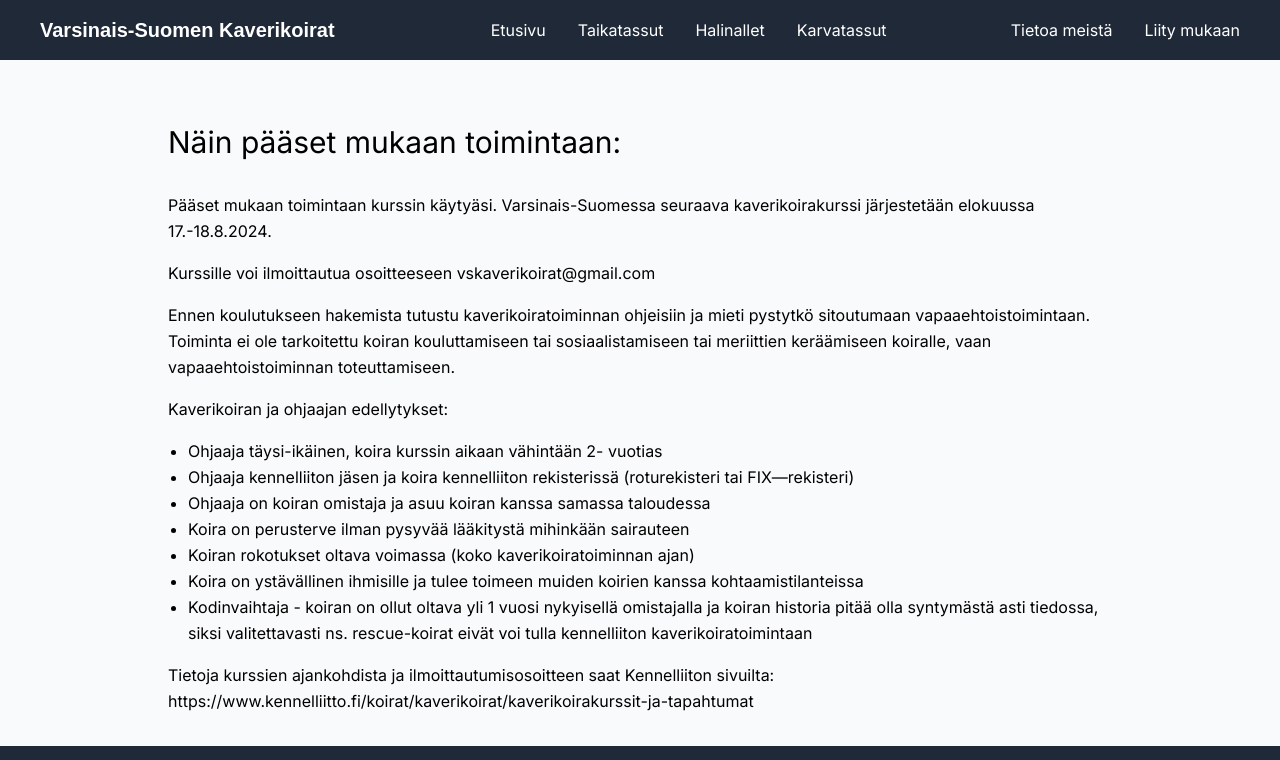
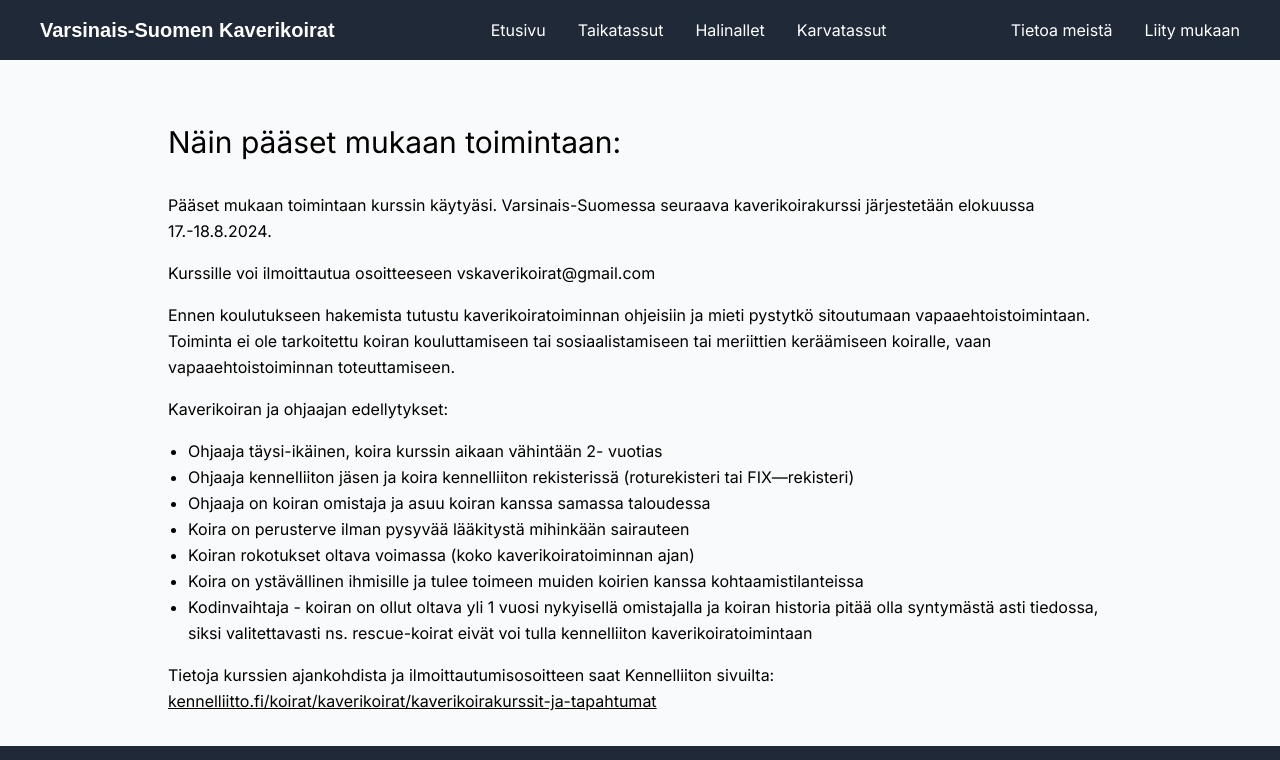
Before and after one commit to kasperi-r/vskaverikoirat, a Next.js app: page /liity-mukaan in a window 1280 px wide. Shown: the top 760 px of the page. Built offline with nearby package versions, Linux system fonts and the light colour scheme; a web font is replaced by a local one.

Commit message:
Update page.tsx

```diff
--- a/app/liity-mukaan/page.tsx
+++ b/app/liity-mukaan/page.tsx
@@ -17,7 +17,8 @@ export default function LiityMukaan() {
         <li>Kodinvaihtaja - koiran on ollut oltava yli 1 vuosi nykyisellä omistajalla ja koiran historia pitää olla syntymästä asti tiedossa, siksi valitettavasti ns. rescue-koirat eivät voi tulla kennelliiton kaverikoiratoimintaan</li>
       </ul>
       <p>Tietoja kurssien ajankohdista ja ilmoittautumisosoitteen saat Kennelliiton sivuilta:
-        https://www.kennelliitto.fi/koirat/kaverikoirat/kaverikoirakurssit-ja-tapahtumat
+        <br />
+        <a href="https://www.kennelliitto.fi/koirat/kaverikoirat/kaverikoirakurssit-ja-tapahtumat" className="underline break-words">kennelliitto.fi/koirat/kaverikoirat/kaverikoirakurssit-ja-tapahtumat</a>
       </p>
     </div>
   );
```
